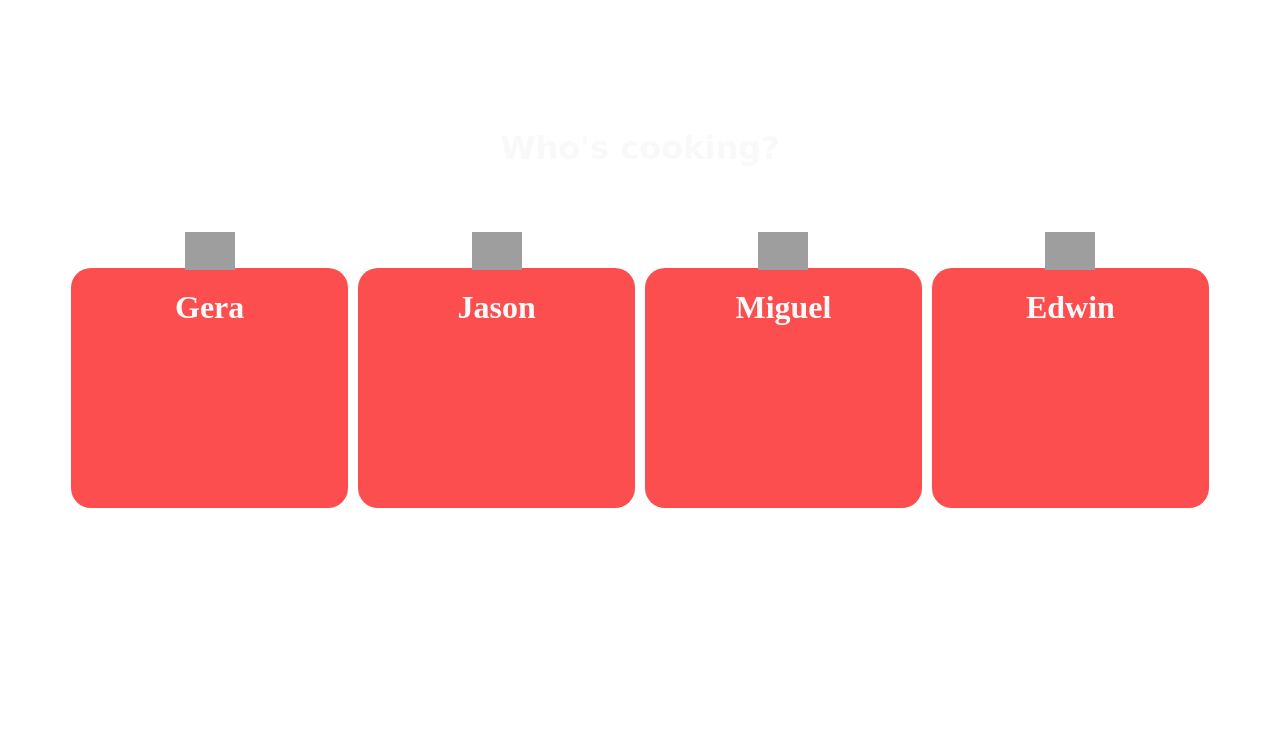
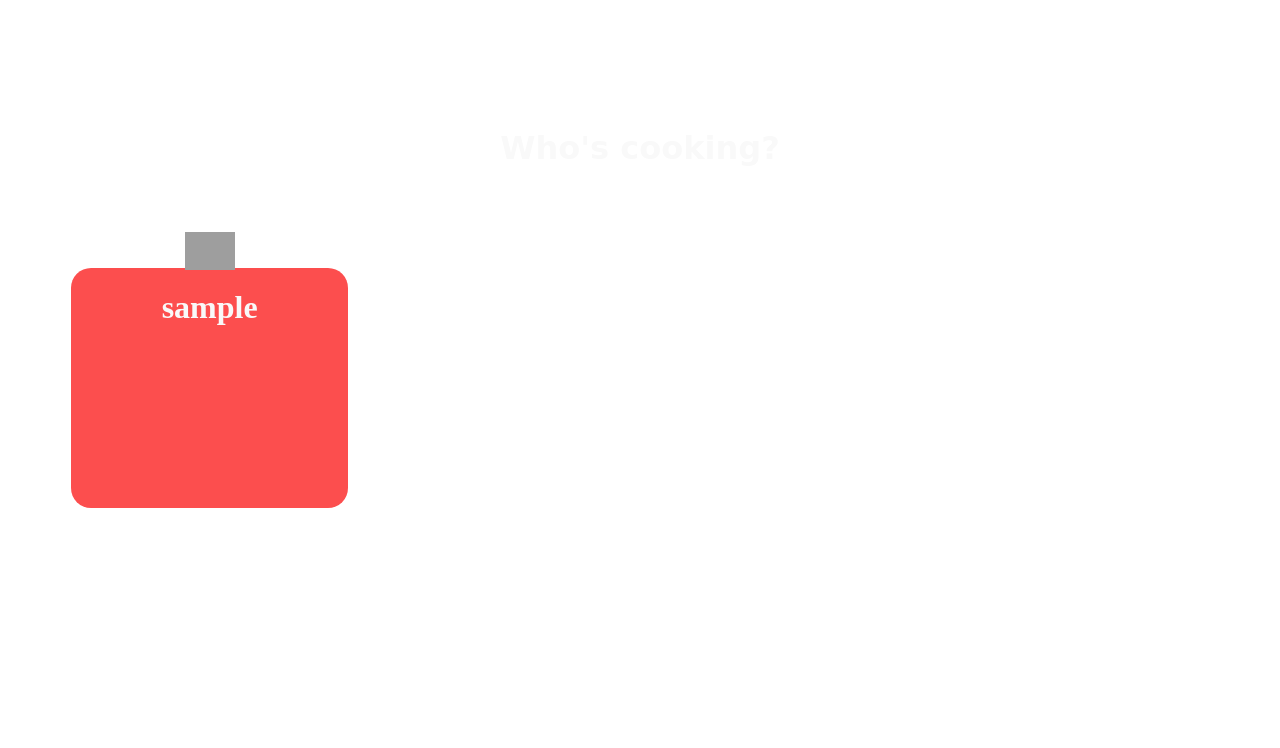
Before and after one commit to jport/SDGroup7, a Django app: page /users in a window 1280 px wide. Shown: the top 748 px of the page. Run offline with Django 3.2, Linux system fonts and the light colour scheme; tables that the repository leaves empty hold one stand-in row (values such as "Sample post"); grey boxes are pictures that could not be loaded.

Commit message:
Added Keywords, adding Channels, added Dynamic User page

```diff
--- a/RecipeTop/RecipeTop/settings.py
+++ b/RecipeTop/RecipeTop/settings.py
@@ -31,6 +31,7 @@ ALLOWED_HOSTS = []
 # Application definition
 
 INSTALLED_APPS = [
+    'channels',
     'main',
     'django.contrib.admin',
     'django.contrib.auth',
@@ -122,3 +123,6 @@ USE_TZ = True
 # https://docs.djangoproject.com/en/2.1/howto/static-files/
 
 STATIC_URL = '/static/'
+
+# Channels
+ASGI_APPLICATION = 'RecipeTop.routing.application'
--- a/RecipeTop/main/admin.py
+++ b/RecipeTop/main/admin.py
@@ -1,5 +1,5 @@
 from django.contrib import admin
-from .models import Recipe, Ingredient, RecipeStep, RecipeToIngredient, User, Utensil, History
+from .models import Recipe, Ingredient, RecipeStep, RecipeToIngredient, User, Utensil, History, Keyword
 
 # Register your models here.
 admin.site.register(Recipe)
@@ -9,3 +9,4 @@ admin.site.register(RecipeToIngredient)
 admin.site.register(User)
 admin.site.register(Utensil)
 admin.site.register(History)
+admin.site.register(Keyword)
--- a/RecipeTop/main/models.py
+++ b/RecipeTop/main/models.py
@@ -12,6 +12,7 @@ class Recipe(models.Model):
 
     ingredients = models.ManyToManyField('Ingredient', through='RecipeToIngredient', through_fields=('recipe', 'ingredient'))
     utensils = models.ManyToManyField('Utensil')
+    keywords = models.ManyToManyField('Keyword')
 
     def __str__(self):
         return self.title + " " + str(self.ingredients)
@@ -32,6 +33,12 @@ class RecipeToIngredient(models.Model):
         return str(self.recipe) + " " + str(self.ingredient) + " " + str(self.quantity) + " " + str(self.unit)
 
 class Utensil(models.Model):
+    name = models.CharField(max_length=200)
+
+    def __str__(self):
+        return self.name
+
+class Keyword(models.Model):
     name = models.CharField(max_length=200)
 
     def __str__(self):
--- a/RecipeTop/main/templates/main/users.html
+++ b/RecipeTop/main/templates/main/users.html
@@ -17,22 +17,12 @@
             <h1>Who's cooking?</h1>
         </div>
         <div class="forms">
-            <div class="person1 person">
-                <div class="picture girl"></div>
-                <h1 >Gera</h1>
-            </div>
-            <div class="person2 person">
-                <div class="picture boy"></div>
-                <h1>Jason</h1>
-            </div>
-            <div class="person3 person">
-                <div class="picture boy"></div>
-                <h1>Miguel</h1>
-            </div>
-            <div class="person4 person">
-                <div class="picture boy"></div>
-                <h1>Edwin</h1>
-            </div>
+            {% for user in users %}
+                <div class="person1 person">
+                    <div class="picture girl"></div>
+                    <h1 >{{user.userName}}</h1>
+                </div>
+            {% endfor %}
         </div>
     </div>
 </div>
--- a/RecipeTop/main/views.py
+++ b/RecipeTop/main/views.py
@@ -1,31 +1,33 @@
 from django.shortcuts import render
 from django.http import HttpResponse
-from .models import Recipe
+from .models import Recipe, User
 
 # Create your views here.
 
 def index(request):
-    #return HttpResponse("Hello, world. You're at main's index.")
     return render(request, 'main/index.html')
 
 def home(request):
     context = {
         'recipes': Recipe.objects.all()
     }
-    #return HttpResponse("Hello, world. You're at main's index.")
+
     return render(request, 'main/home.html',context)
 
 def users(request):
-    #return HttpResponse("Hello, world. You're at main's index.")
-    return render(request, 'main/users.html')
+    context = {
+        'users': User.objects.all()
+    }
+
+    return render(request, 'main/users.html', context)
 
 def create(request):
-    #return HttpResponse("Hello, world. You're at main's index.")
+
     return render(request, 'main/create.html')
 
 def search(request):
     context = {
         'recipes': Recipe.objects.all()
     }
-    #return HttpResponse("Hello, world. You're at main's index.")
+
     return render(request, 'main/search.html', context)
```
Also changed, not shown: RecipeTop/RecipeTop/routing.py (added, +7 -0 lines), RecipeTop/main/migrations/0003_auto_20190222_1600.py (added).
